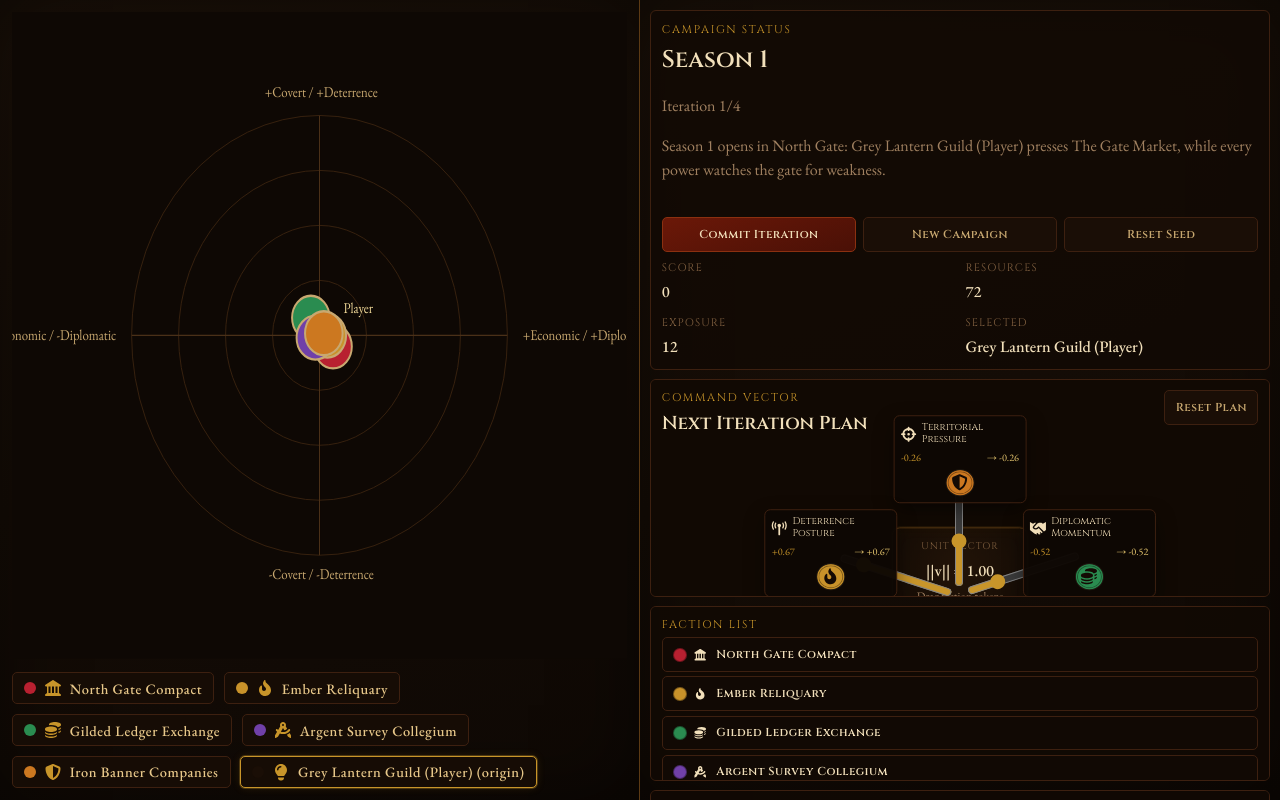
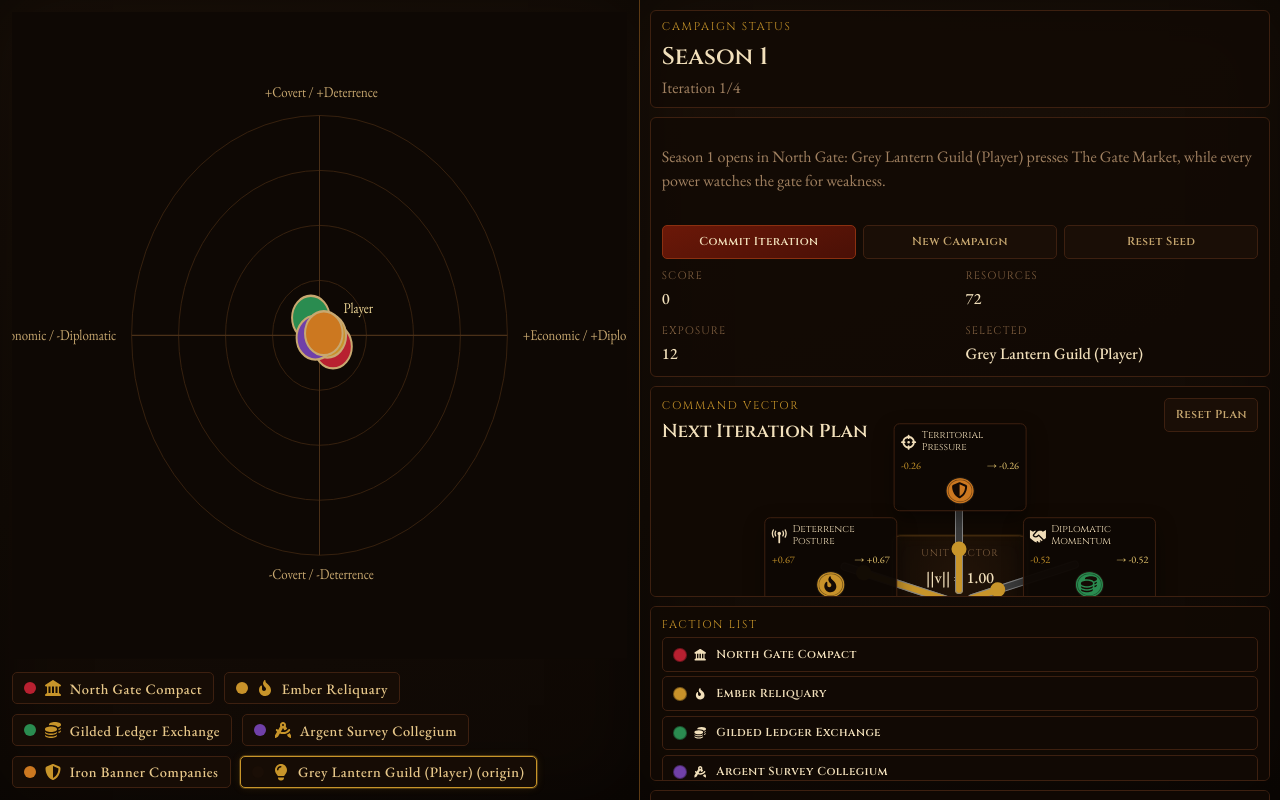
Before and after one commit to acrm/AdvProto_Fractions, a React (Vite) app: page / in a window 1280 px wide. Built offline with nearby package versions, Linux system fonts and the light colour scheme.

Commit message:
2026w10-0.18: split campaign status into compact header block

```diff
--- a/package.json
+++ b/package.json
@@ -1,7 +1,7 @@
 {
   "name": "advproto-fractions",
   "private": true,
-  "version": "2026w10-0.17",
+  "version": "2026w10-0.18",
   "type": "module",
   "scripts": {
     "dev": "vite",
--- a/src/App.css
+++ b/src/App.css
@@ -127,12 +127,7 @@
   overflow: hidden;
   min-height: 0;
   align-content: start;
-  grid-template-rows: auto auto auto minmax(0, 1fr);
-}
-
-.campaign-header-row {
-  display: grid;
-  gap: 0.75rem;
+  grid-template-rows: auto auto auto auto minmax(0, 1fr);
 }
 
 .panel-section {
@@ -142,17 +137,29 @@
   background: rgba(18, 10, 4, 0.88);
 }
 
+.panel-section-status {
+  padding: 0.45rem 0.65rem;
+}
+
+.panel-section-status h2 {
+  margin-top: 0.1rem;
+}
+
+.panel-section-status .subline {
+  margin: 0.1rem 0 0;
+}
+
 .panel-section-header {
   display: grid;
   gap: 0.55rem;
 }
 
-.game-side-panel > .panel-section:nth-child(2) {
+.game-side-panel > .panel-section:nth-child(3) {
   max-height: 44dvh;
   overflow: auto;
 }
 
-.game-side-panel > .panel-section:nth-child(3) {
+.game-side-panel > .panel-section:nth-child(4) {
   max-height: 19dvh;
   overflow: auto;
 }
--- a/src/presentation/components/GameControlPanel.tsx
+++ b/src/presentation/components/GameControlPanel.tsx
@@ -49,21 +49,20 @@ export function GameControlPanel({
 
   return (
     <aside className="game-side-panel">
-      <section className="panel-section panel-section-header">
-        <div className="campaign-header-row">
-          <div>
+      <section className="panel-section panel-section-status">
         <p className="eyebrow">Campaign Status</p>
         <h2>Season {gameState.seasonState.seasonNumber}</h2>
         <p className="subline">
           Iteration {gameState.seasonState.sessionIndex}/{gameState.seasonState.maxSessions}
         </p>
+      </section>
+
+      <section className="panel-section panel-section-header">
         <p className="panel-note">{gameState.seasonState.briefing}</p>
-          </div>
         <div className="control-actions control-actions-header">
           <button onClick={onRunSession} disabled={gameState.completed}>Commit Iteration</button>
           <button className="ghost-button" onClick={onNewCampaign}>New Campaign</button>
           <button className="ghost-button" onClick={onResetCampaign}>Reset Seed</button>
-          </div>
         </div>
         <div className="hud-grid">
           <div>
--- a/version.json
+++ b/version.json
@@ -1,6 +1,6 @@
 {
   "weekCode": "2026w10",
   "minor": 0,
-  "build": 17,
-  "currentVersion": "2026w10-0.17"
+  "build": 18,
+  "currentVersion": "2026w10-0.18"
 }
```
Also changed, not shown: 1 other file (tests, documents, lock files or other folders). Lines whose indentation alone changed are shown as unchanged.
